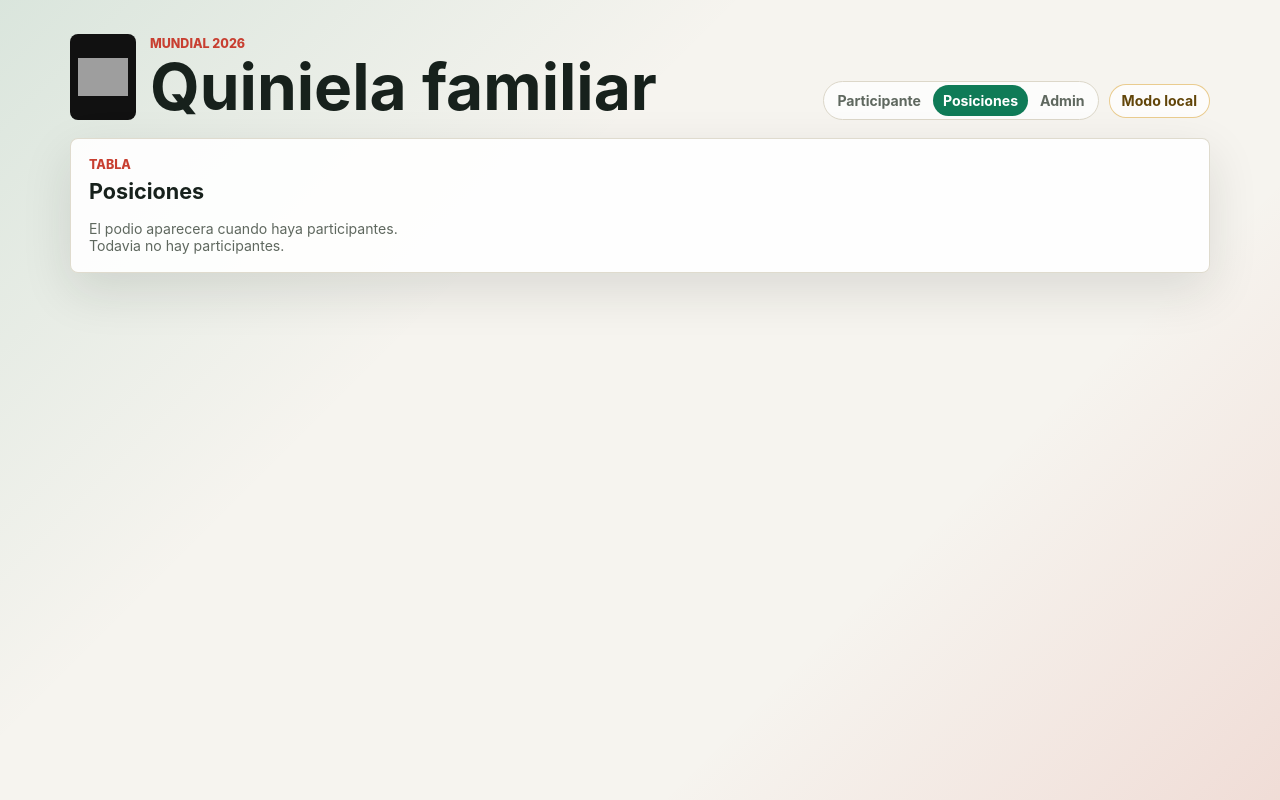
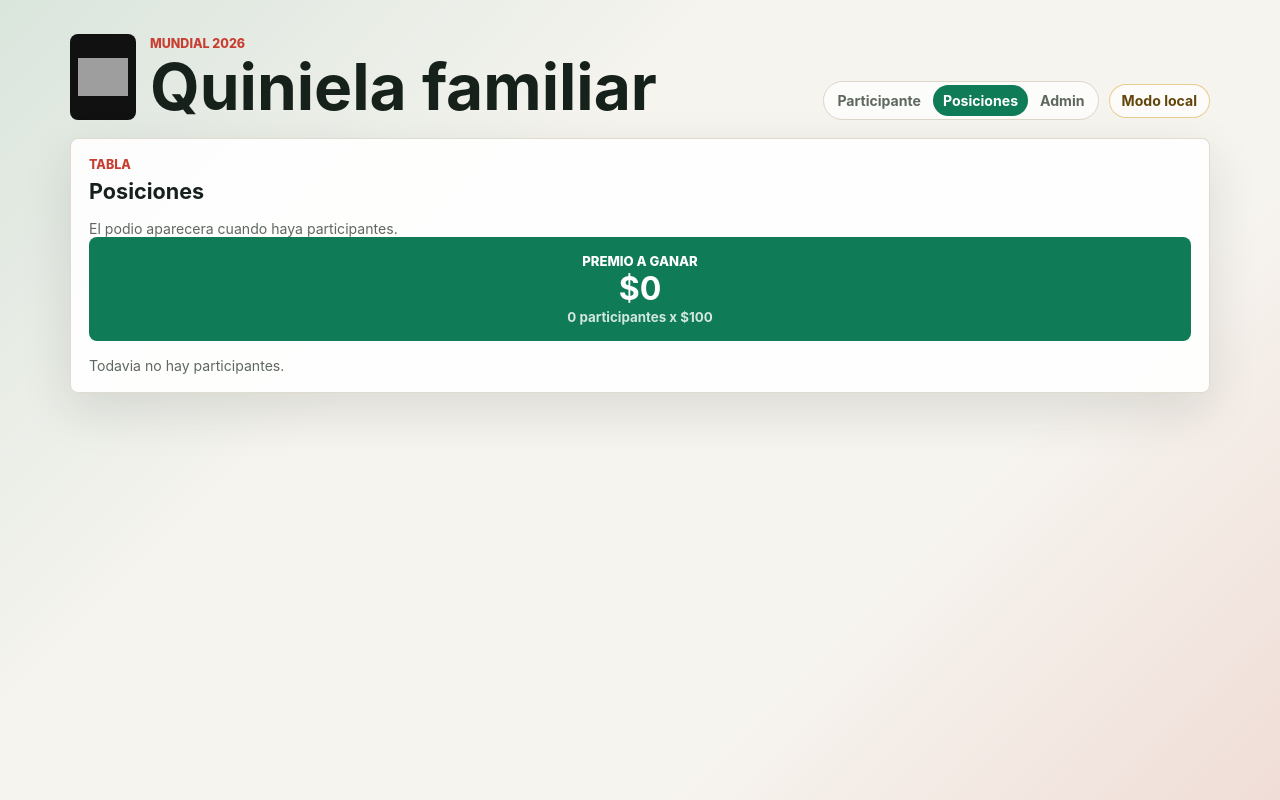
Before and after one commit to LuzSanchezMar/QUINIELA_2026_WC, a Next.js app: page /posiciones in a window 1280 px wide. Built offline with nearby package versions, Linux system fonts and the light colour scheme; grey boxes are pictures that could not be loaded.

Commit message:
Migrate quiniela to Next.js

```diff
--- a/app/api/state/route.js
+++ b/app/api/state/route.js
@@ -65,7 +65,7 @@ function mutate(state, action, payload, adminPin) {
   }
 
   if (action === "result") {
-    const expectedPin = process.env.ADMIN_PIN || "1234";
+    const expectedPin = process.env.ADMIN_PIN || "180799";
     if (!adminPin || adminPin !== expectedPin) throw new Error("PIN incorrecto");
     requireScore(payload.home, payload.away);
     state.results[payload.matchId] = {
--- a/app/globals.css
+++ b/app/globals.css
@@ -460,6 +460,35 @@ label {
   position: relative;
 }
 
+.prize-banner {
+  align-items: center;
+  background: var(--primary);
+  border-radius: 8px;
+  color: #ffffff;
+  display: grid;
+  gap: 4px;
+  justify-items: center;
+  margin-bottom: 16px;
+  padding: 16px;
+  text-align: center;
+}
+
+.prize-banner span {
+  font-size: 0.82rem;
+  font-weight: 800;
+  text-transform: uppercase;
+}
+
+.prize-banner strong {
+  font-size: 2rem;
+  line-height: 1;
+}
+
+.prize-banner small {
+  color: rgba(255, 255, 255, 0.82);
+  font-weight: 700;
+}
+
 .podium {
   align-items: end;
   display: grid;
@@ -596,6 +625,11 @@ label {
   margin-bottom: 12px;
 }
 
+.admin-gate {
+  margin: 0 auto;
+  max-width: 440px;
+}
+
 .admin-card .match-meta {
   margin-bottom: 10px;
 }
--- a/app/quiniela-client.js
+++ b/app/quiniela-client.js
@@ -44,6 +44,8 @@ export default function QuinielaClient({ view = "player" }) {
       })
       .sort((a, b) => b.points - a.points || b.picks - a.picks || a.name.localeCompare(b.name));
   }, [state]);
+
+  const prizeAmount = Object.keys(state.players).length * 100;
 
   async function apiFetch(options) {
     const response = await fetch("/api/state", {
@@ -138,6 +140,8 @@ export default function QuinielaClient({ view = "player" }) {
     sessionStorage.setItem(adminKey, pin);
   }
 
+  const adminUnlocked = view !== "admin" || adminPin === "180799";
+
   return (
     <>
       <header className="app-header">
@@ -228,6 +232,7 @@ export default function QuinielaClient({ view = "player" }) {
               </div>
             </div>
             {view === "standings" && <Podium rows={leaderboard} />}
+            {view === "standings" && <PrizeBanner amount={prizeAmount} players={Object.keys(state.players).length} />}
             <div className="leaderboard">
               {leaderboard.length ? (
                 leaderboard.map((row, index) => (
@@ -255,30 +260,30 @@ export default function QuinielaClient({ view = "player" }) {
                 <h2 id="adminTitle">Resultados</h2>
               </div>
             </div>
-            <form className="admin-login" onSubmit={handleAdminSubmit}>
-              <label htmlFor="adminPin">PIN</label>
+            {!adminUnlocked ? (
+              <form className="admin-login admin-gate" onSubmit={handleAdminSubmit}>
+                <label htmlFor="adminPin">PIN de administrador</label>
                 <div className="inline-fields">
                   <input
                     id="adminPin"
                     name="adminPin"
                     type="password"
                     inputMode="numeric"
-                  placeholder="1234"
                     value={adminInput}
                     onChange={(event) => setAdminInput(event.target.value)}
+                    autoFocus
                   />
-                <button type="submit">Abrir</button>
+                  <button type="submit">Entrar</button>
                 </div>
+                {adminPin && <div className="empty-state">PIN incorrecto.</div>}
               </form>
+            ) : (
               <div className="admin-results">
-              {adminPin ? (
-                matches.map((match) => (
+                {matches.map((match) => (
                   <AdminCard key={match.id} match={match} result={state.results[match.id]} onSave={saveResult} />
-                ))
-              ) : (
-                <div className="empty-state">Ingresa el PIN para capturar marcadores reales.</div>
+                ))}
+              </div>
             )}
-            </div>
           </section>
           )}
         </aside>
@@ -421,6 +426,24 @@ function Podium({ rows }) {
   );
 }
 
+function PrizeBanner({ amount, players }) {
+  return (
+    <div className="prize-banner" aria-label="Premio acumulado">
+      <span>Premio a ganar</span>
+      <strong>{formatCurrency(amount)}</strong>
+      <small>{players} participante{players === 1 ? "" : "s"} x $100</small>
+    </div>
+  );
+}
+
+function formatCurrency(value) {
+  return new Intl.NumberFormat("es-MX", {
+    style: "currency",
+    currency: "MXN",
+    maximumFractionDigits: 0
+  }).format(value);
+}
+
 function normalizeName(name) {
   return name.trim().replace(/\s+/g, " ");
 }
@@ -510,7 +533,7 @@ function applyMutation(state, action, payload, adminPin) {
   }
 
   if (action === "result") {
-    if (adminPin !== "1234") throw new Error("PIN incorrecto en modo local");
+    if (adminPin !== "180799") throw new Error("PIN incorrecto en modo local");
     state.results[payload.matchId] = {
       home: Number(payload.home),
       away: Number(payload.away),
```
Also changed, not shown: 1 other file (tests, documents, lock files or other folders). Lines whose indentation alone changed are shown as unchanged.
